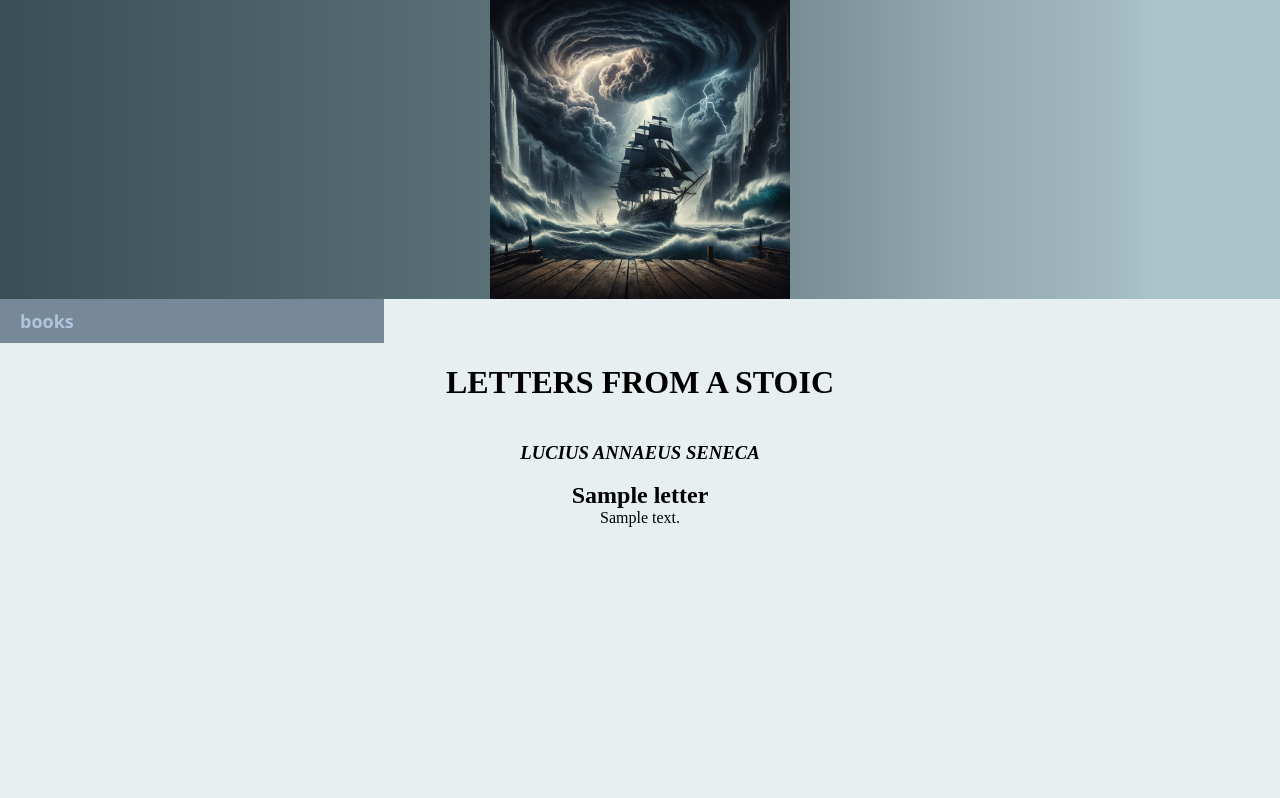
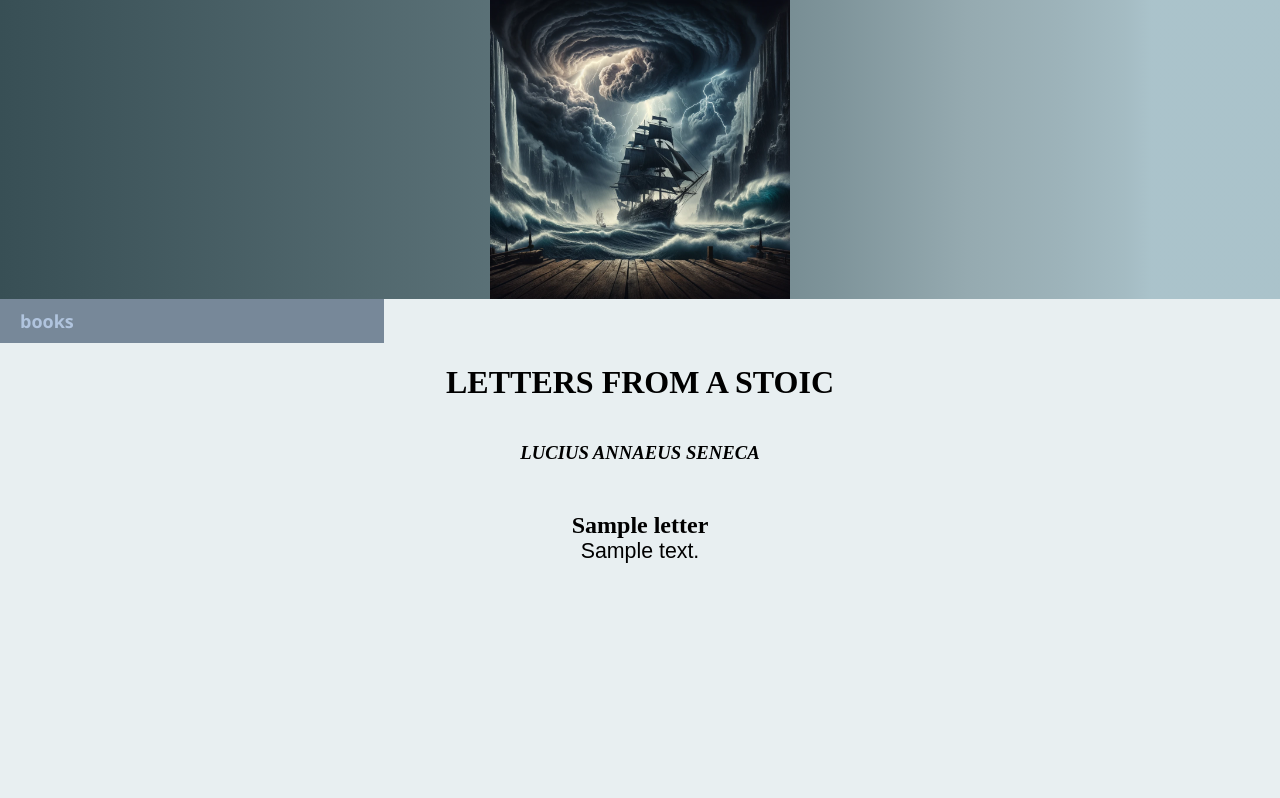
Before and after one commit to davidburchakov/bookshop, a Django app: template shopapp/templates/books/seneka/pg1.html in a window 1280 px wide. Shown: the part 95-893 px from the top of the page. Run offline with Django 5.2, Linux system fonts and the light colour scheme; the template is opened without the code that fills it: most values are stand-ins (such as "Sample title", 1, 10 or a date in 2020); parts of the project's set-up code (start-up, migrations or seed data) failed here and were passed over.

Commit message:
font style update

```diff
--- a/shopapp/static/css/read.css
+++ b/shopapp/static/css/read.css
@@ -17,7 +17,7 @@ main{
     text-align: center;
     display: flex;
     flex-direction: column;
-    margin: 0;
+    margin: 30px 0;
     padding: 0;
 }
 .book-text h1{
@@ -27,6 +27,9 @@ main{
 }
 
 .book-text p{
+    font-family: 'Arial', sans-serif;
+    font-weight: normal;
+    font-size: 16pt;
     text-align: left;
     margin: 0;
     padding: 0;
```
